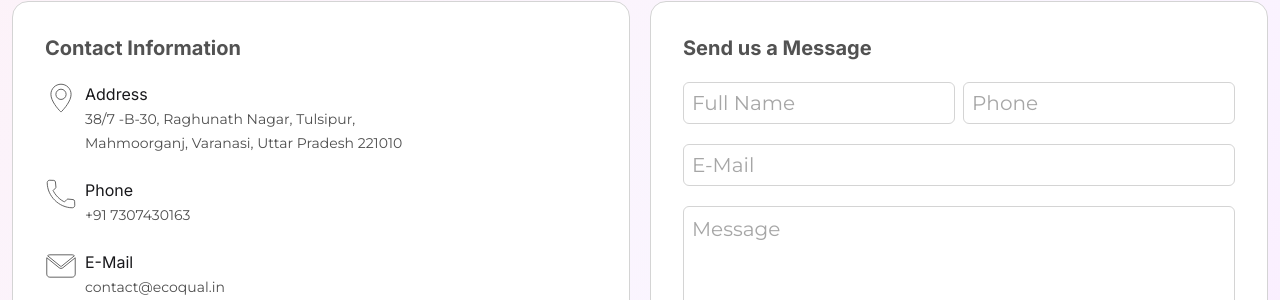
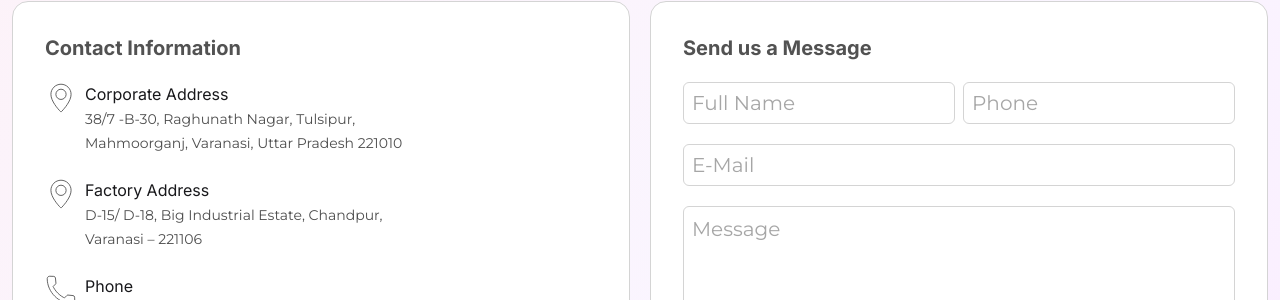
Before and after one commit to Semicolon-Wiz/ecoqual, a Next.js app: page /contact in a window 1280 px wide. Shown: the part 295-595 px from the top of the page. Built offline with nearby package versions, Linux system fonts and the light colour scheme; no server answers.

Commit message:
update address

```diff
--- a/src/components/ContactForm.tsx
+++ b/src/components/ContactForm.tsx
@@ -24,8 +24,14 @@ interface FormData {
 export default function ContactForm() {
     const contactInfo: ContactInfo[] = [
         {
-            title: 'Address',
+            title: 'Corporate Address',
             content: '38/7 -B-30, Raghunath Nagar, Tulsipur, Mahmoorganj, Varanasi, Uttar Pradesh 221010',
+            icon: '/images/svg/icons/pin.svg',
+            link: 'https://maps.app.goo.gl/ExARevfgX9WwD3hN9'
+        },
+        {
+            title: 'Factory Address',
+            content: 'D-15/ D-18, Big Industrial Estate, Chandpur, Varanasi – 221106',
             icon: '/images/svg/icons/pin.svg',
             link: 'https://maps.app.goo.gl/ExARevfgX9WwD3hN9'
         },
```
